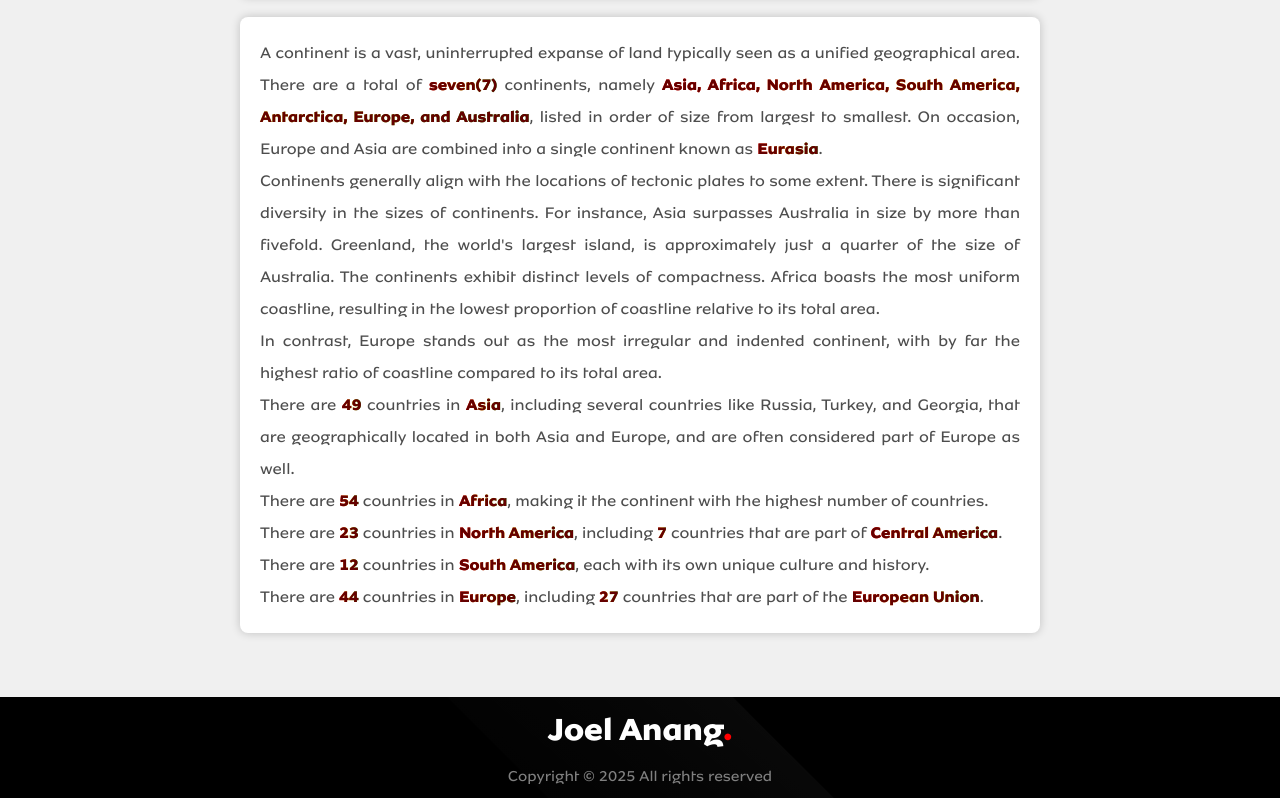
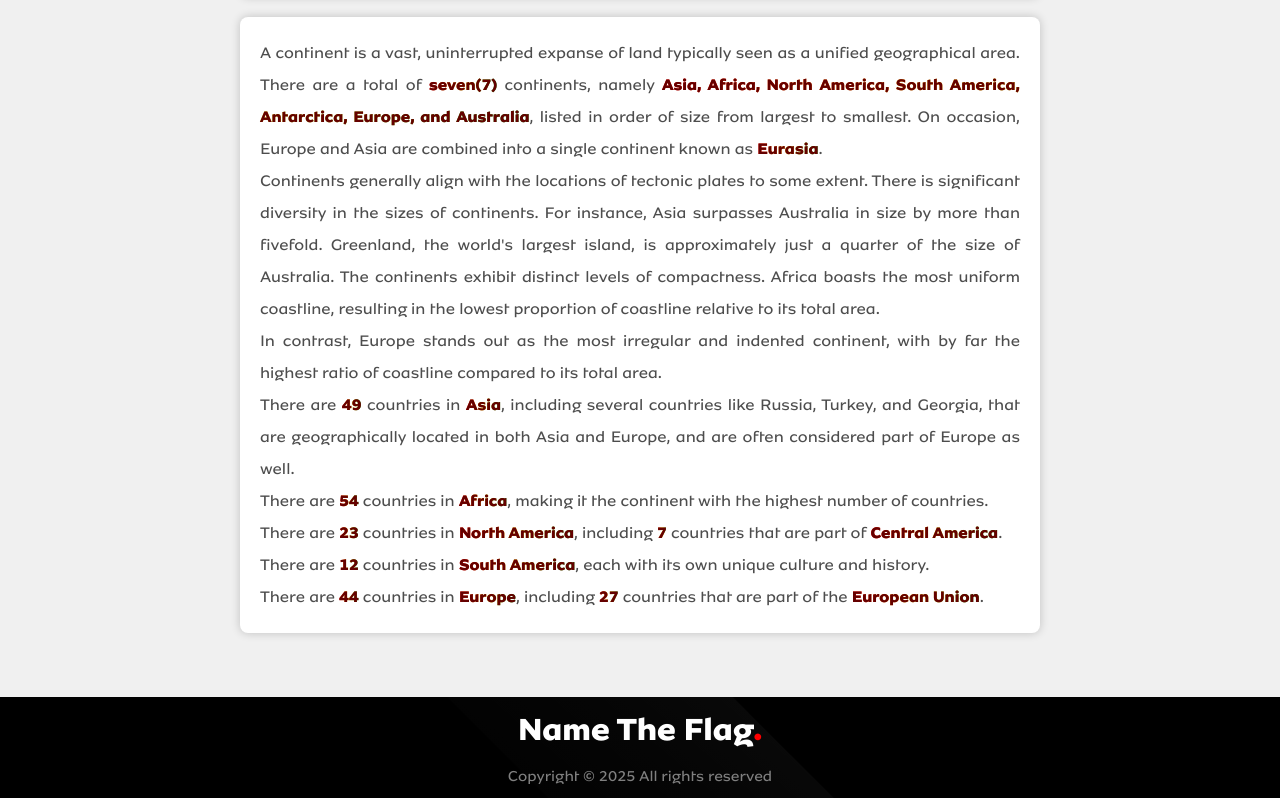
Before and after one commit to Jo-erl/NameTheFlag, a plain HTML site: page index.html in a window 1280 px wide. Shown: the part 2351-3149 px from the top of the page. Drawn offline with Linux system fonts and the light colour scheme.

Commit message:
Update index.html

```diff
--- a/index.html
+++ b/index.html
@@ -247,7 +247,7 @@
     <footer class="footer">
       <div class="footer-content">
         <div class="logo">
-          <a href="https://jo-erl.github.io/joelanangportfolio/" target="_blank">Joel Anang<span>.</span></a>
+          <a href="https://jo-erl.github.io/joelanangportfolio/" target="_blank">Name The Flag<span>.</span></a>
         </div>
         <p class="copyright">
           Copyright &copy;
```
